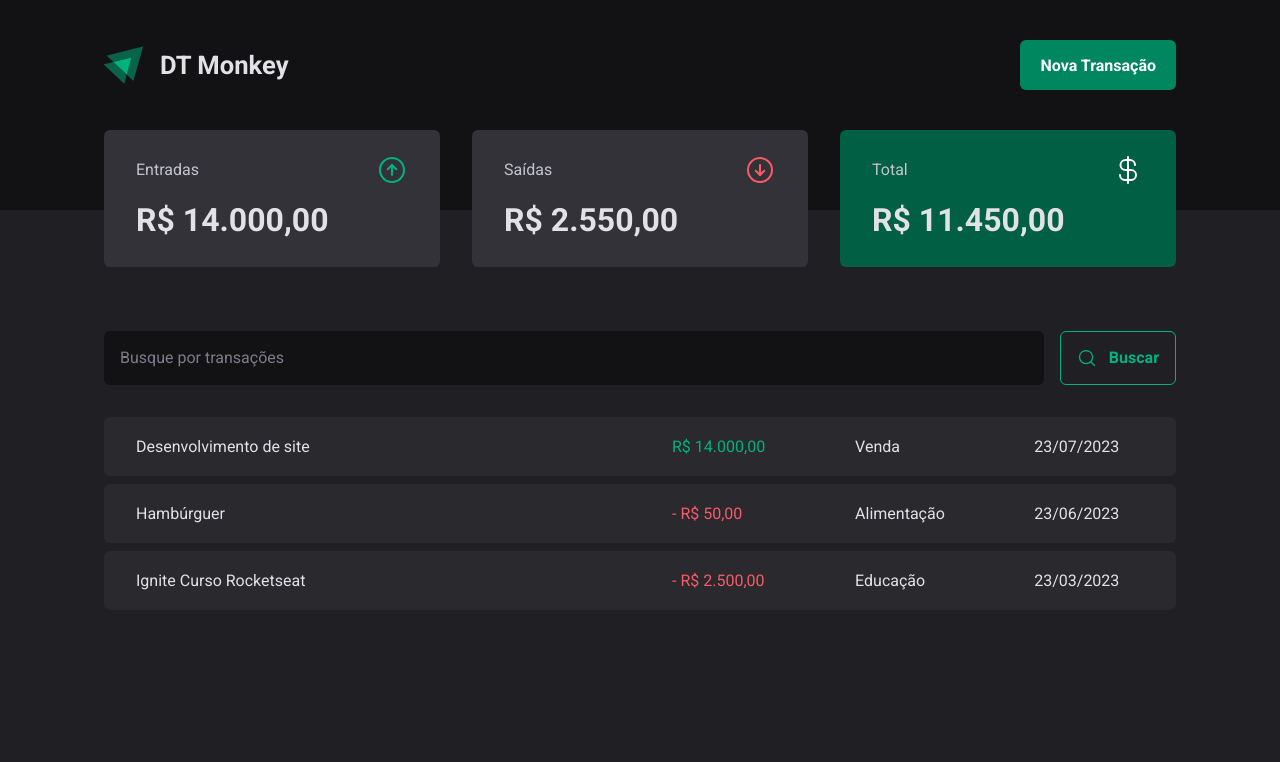
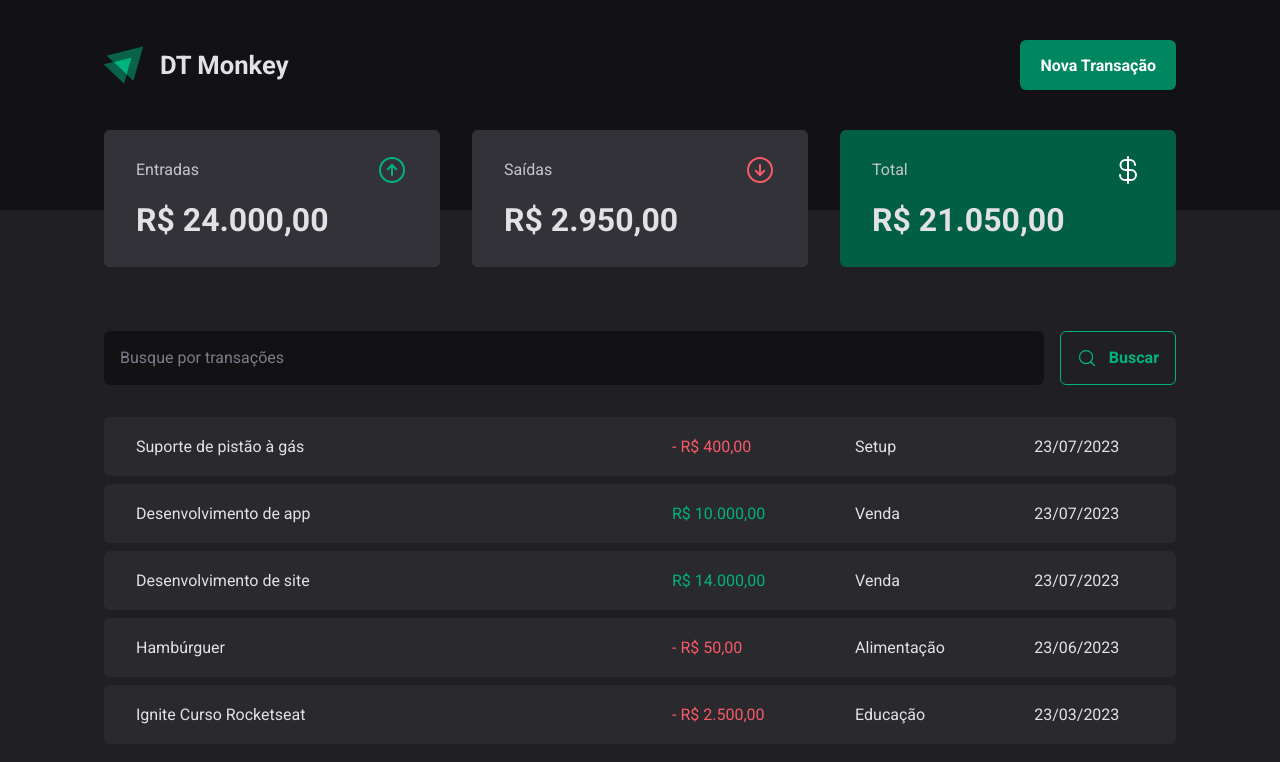
Before and after one commit to raiane-oliveira/DT-money, a React (Vite) app: page / in a window 1280 px wide. Shown: the top 762 px of the page. Built offline with nearby package versions, Linux system fonts and the light colour scheme; data requests are answered from the project's data file.

Commit message:
feat: create new transaction

```diff
--- a/server.json
+++ b/server.json
@@ -23,6 +23,22 @@
       "category": "Educação",
       "price": 2500,
       "createdAt": "2023-03-23T13:30:37.054Z"
+    },
+    {
+      "description": "Desenvolvimento de app",
+      "category": "Venda",
+      "price": 10000,
+      "type": "income",
+      "createdAt": "2023-07-23T16:31:12.066Z",
+      "id": 4
+    },
+    {
+      "description": "Suporte de pistão à gás",
+      "category": "Setup",
+      "price": 400,
+      "type": "outcome",
+      "createdAt": "2023-07-23T16:31:36.068Z",
+      "id": 5
     }
   ]
 }
--- a/src/components/NewTransactionModal/index.tsx
+++ b/src/components/NewTransactionModal/index.tsx
@@ -11,6 +11,7 @@ import { ArrowCircleDown, ArrowCircleUp, X } from 'phosphor-react'
 import * as zod from 'zod'
 import { Controller, useForm } from 'react-hook-form'
 import { zodResolver } from '@hookform/resolvers/zod'
+import { useTransactionsContext } from '../../contexts/TransactionsContext'
 
 const newTransactionFormSchema = zod.object({
   description: zod.string(),
@@ -22,18 +23,21 @@ const newTransactionFormSchema = zod.object({
 type NewTransactionFormInputs = zod.infer<typeof newTransactionFormSchema>
 
 export function NewTransactionModal() {
+  const { createTransaction } = useTransactionsContext()
+
   const {
     handleSubmit,
     register,
     control,
     formState: { isSubmitting },
+    reset,
   } = useForm<NewTransactionFormInputs>({
     resolver: zodResolver(newTransactionFormSchema),
   })
 
   async function handleCreateNewTransaction(data: NewTransactionFormInputs) {
-    await new Promise((resolve) => setTimeout(resolve, 2000))
-    console.log(data)
+    await createTransaction(data)
+    reset()
   }
 
   return (
--- a/src/contexts/TransactionsContext.tsx
+++ b/src/contexts/TransactionsContext.tsx
@@ -16,9 +16,17 @@ export interface Transaction {
   createdAt: string
 }
 
+interface CreateTransactionInput {
+  description: string
+  price: number
+  type: 'income' | 'outcome'
+  category: string
+}
+
 interface TransactionsContextType {
   transactions: Transaction[]
   fetchTransactions: (query?: string) => Promise<void>
+  createTransaction: (data: CreateTransactionInput) => Promise<void>
 }
 
 interface TransactionsProviderProps {
@@ -33,6 +41,8 @@ export function TransactionsProvider({ children }: TransactionsProviderProps) {
   async function fetchTransactions(query?: string) {
     const response = await api.get('/transactions', {
       params: {
+        _sort: 'createdAt',
+        _order: 'desc',
         q: query,
       },
     })
@@ -40,12 +50,28 @@ export function TransactionsProvider({ children }: TransactionsProviderProps) {
     setTransactions(response.data)
   }
 
+  async function createTransaction(data: CreateTransactionInput) {
+    const { description, category, price, type } = data
+
+    const response = await api.post('/transactions', {
+      description,
+      category,
+      price,
+      type,
+      createdAt: new Date(),
+    })
+
+    setTransactions((state) => [response.data, ...state])
+  }
+
   useEffect(() => {
     fetchTransactions()
   }, [])
 
   return (
-    <TransactionsContext.Provider value={{ transactions, fetchTransactions }}>
+    <TransactionsContext.Provider
+      value={{ transactions, fetchTransactions, createTransaction }}
+    >
       {children}
     </TransactionsContext.Provider>
   )
--- a/src/lib/axios.ts
+++ b/src/lib/axios.ts
@@ -1,5 +1,5 @@
 import axios from 'axios'
 
 export const api = axios.create({
-  baseURL: 'https://localhost:8080',
+  baseURL: 'http://localhost:8080',
 })
```
